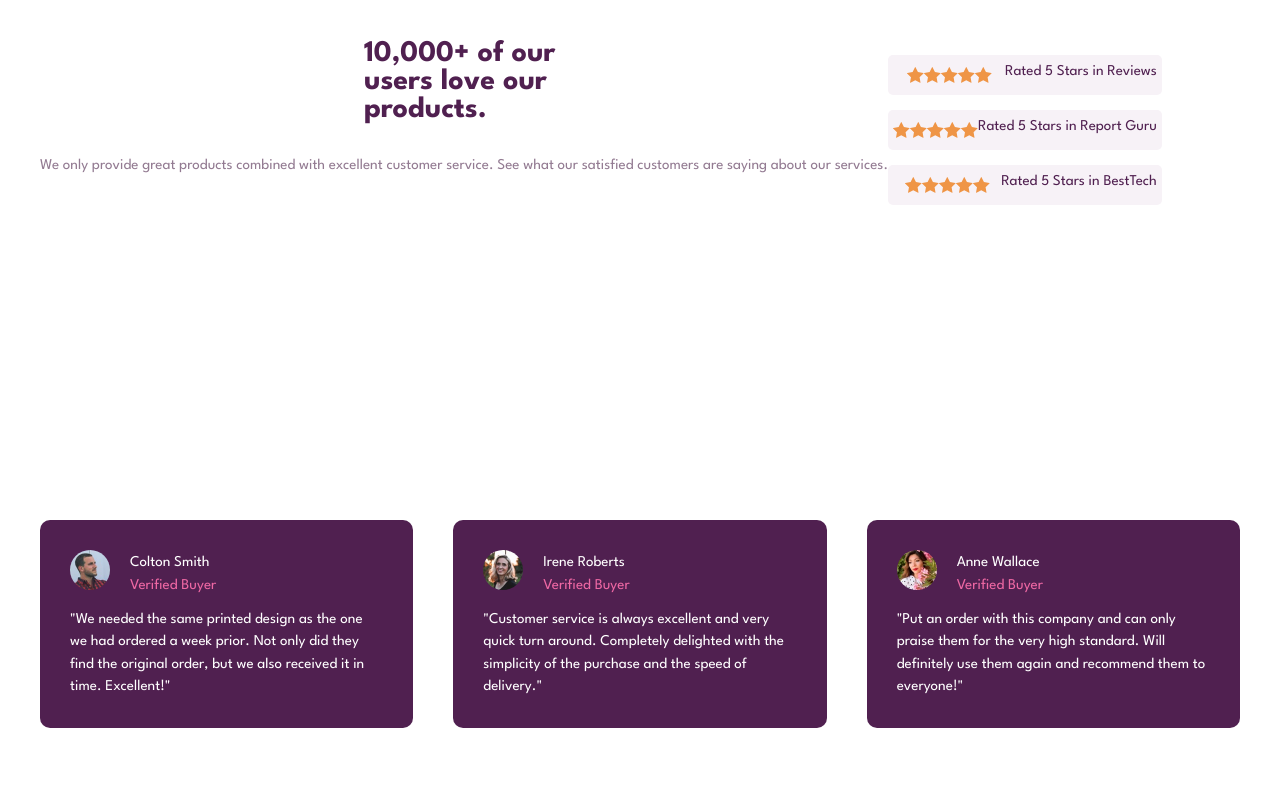
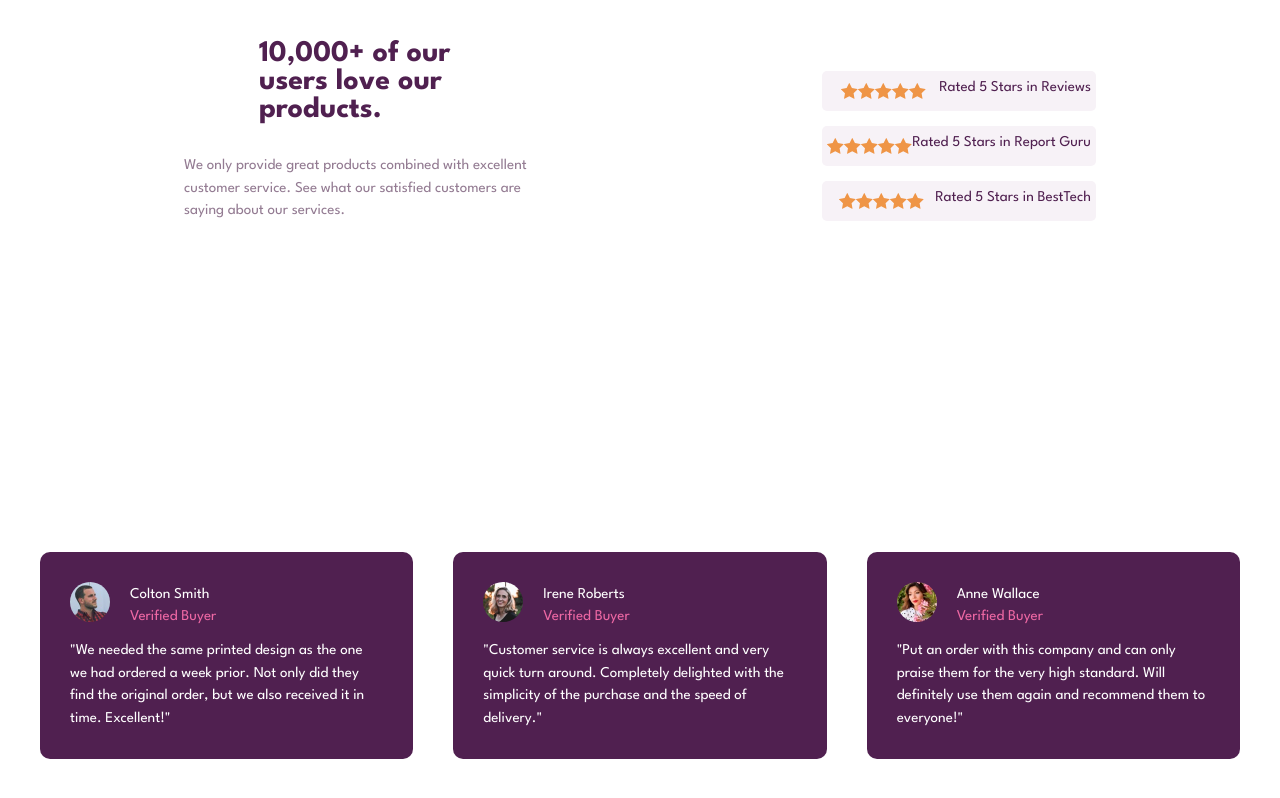
Before and after one commit to Bradley-bit/social-proof-section, a plain HTML site: page index.html in a window 1280 px wide. Drawn offline with Linux system fonts and the light colour scheme; a web font is replaced by a local one.

Commit message:
Changed the info's width Added space-around the content and aligned the items center

```diff
--- a/style.css
+++ b/style.css
@@ -57,6 +57,11 @@ body {
     background-position: center;
     background-repeat: repeat space;
 }
+
+.info {
+    width: 350px;
+}
+
 .star-container {
     margin: 15px 0;
     padding: 5px;
@@ -92,6 +97,8 @@ body {
 }
     .intro {
     display: flex;
+    justify-content: space-around;
+    align-items: center;
     text-align: left;
     margin-bottom: 50px;
 }
```
